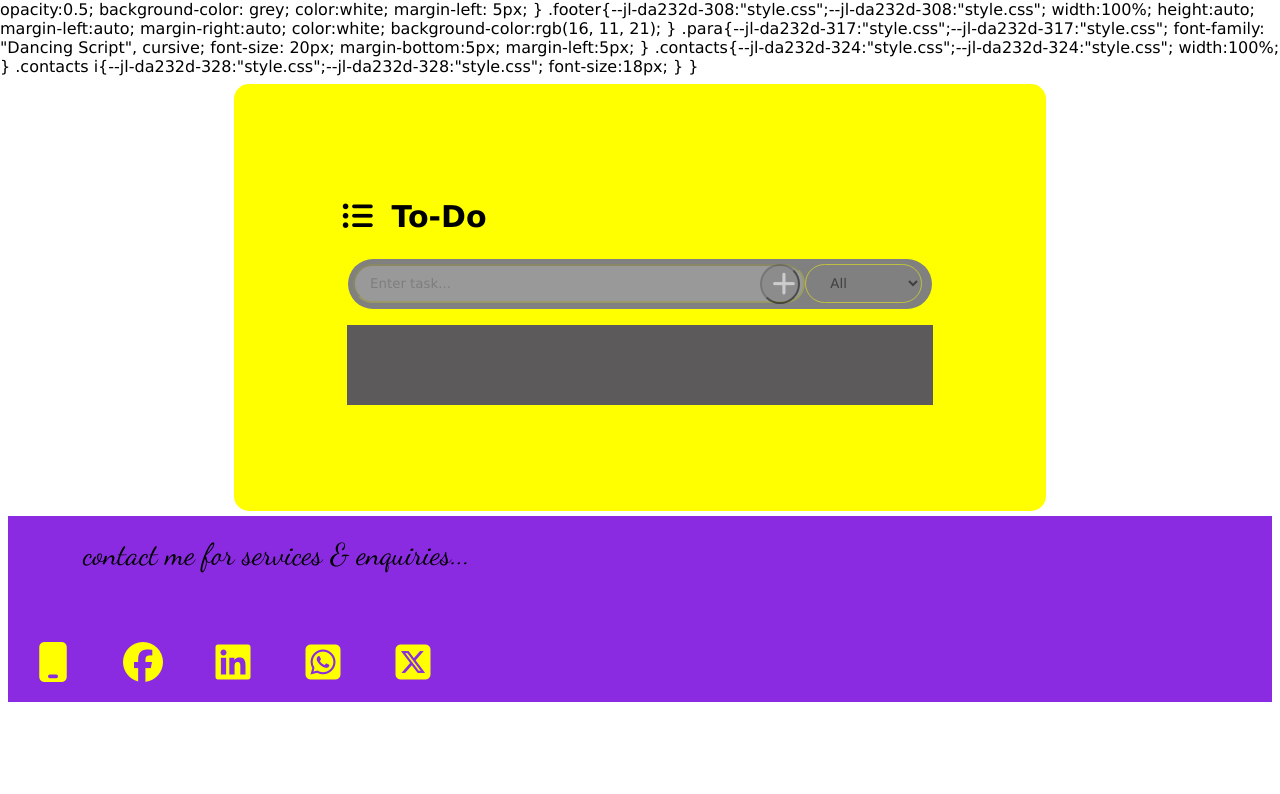
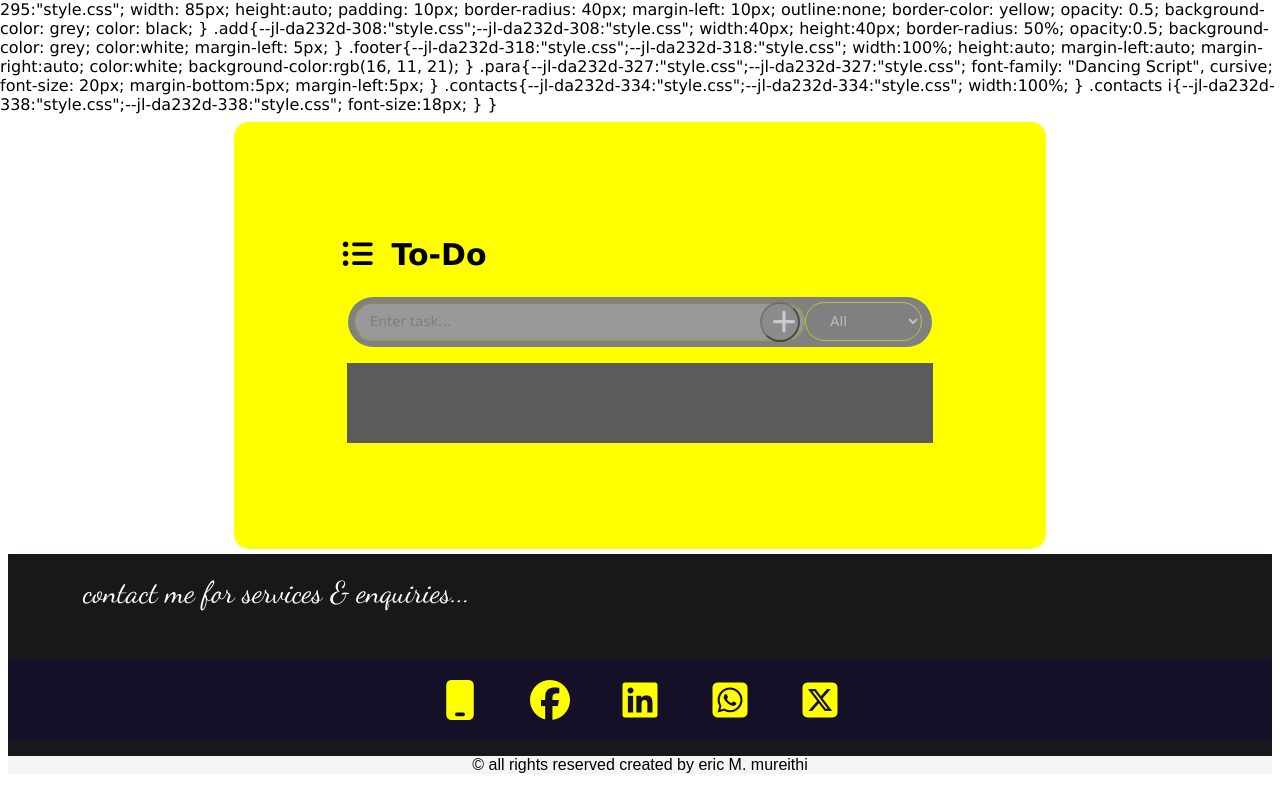
Before and after one commit to Admiral-401/taskvault, a website built with Vite: page index.html in a window 1280 px wide. Shown: the part 3705-4499 px from the top of the page. Before the commit the page ends 4427 px from the top, so only its background shows below. Built offline with nearby package versions, Linux system fonts and the light colour scheme.

Commit message:
footer adjustments

```diff
--- a/index.html
+++ b/index.html
@@ -47,6 +47,7 @@
   rel="noopener noreferrer"><i class="fa-brands fa-square-whatsapp"></i></a>
             <a href="https://x.com/Ericmunenemure1"><i class="fa-brands fa-square-x-twitter"></i></a>
         </div>
+        <p class="rights">&#169; all rights reserved created by eric M. mureithi</p>
     </footer>
    <script type="module" src="/main.js"></script>
 </body>
--- a/style.css
+++ b/style.css
@@ -91,7 +91,7 @@
     border-color: yellow;
     opacity: 0.5;
     background-color: grey;
-    color: black;
+    color: rgb(255, 255, 255);
 }
 
 option{
@@ -176,6 +176,7 @@ li{
     width: 70%;
     height:1.5rem;
     padding-left: 15px;
+    color:aliceblue;
 }
 
 .complete{
@@ -192,7 +193,8 @@ li{
     margin-left:auto;
     margin-right:auto;
     margin-bottom:20px;
-    background-color:blueviolet;
+    background-color:rgb(26, 23, 26);
+    color:white;
 }
 
 .para{
@@ -206,6 +208,8 @@ li{
 .contacts{
     display:flex;
     align-items:center;
+    justify-content:center;
+    background-color:rgb(19, 16, 40);
 
 }
 
@@ -244,7 +248,13 @@ li{
     transform: translateX(0);
   }
 }
-
+ .rights{
+    background-color: whitesmoke;
+    color: black;
+    font-family: "Alumni Sans", sans-serif;
+    display:flex;
+    justify-content: center;
+ }
 /*media queries / responsive design*/
 @media (max-width: 600px) {
 
```
